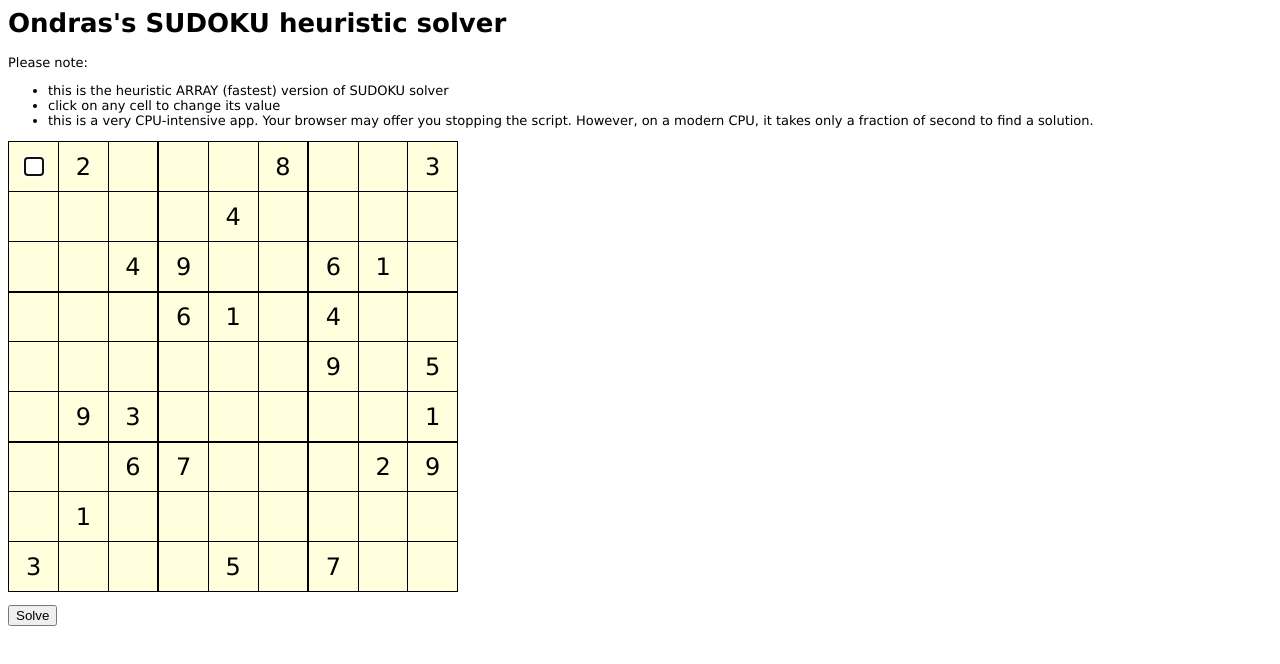
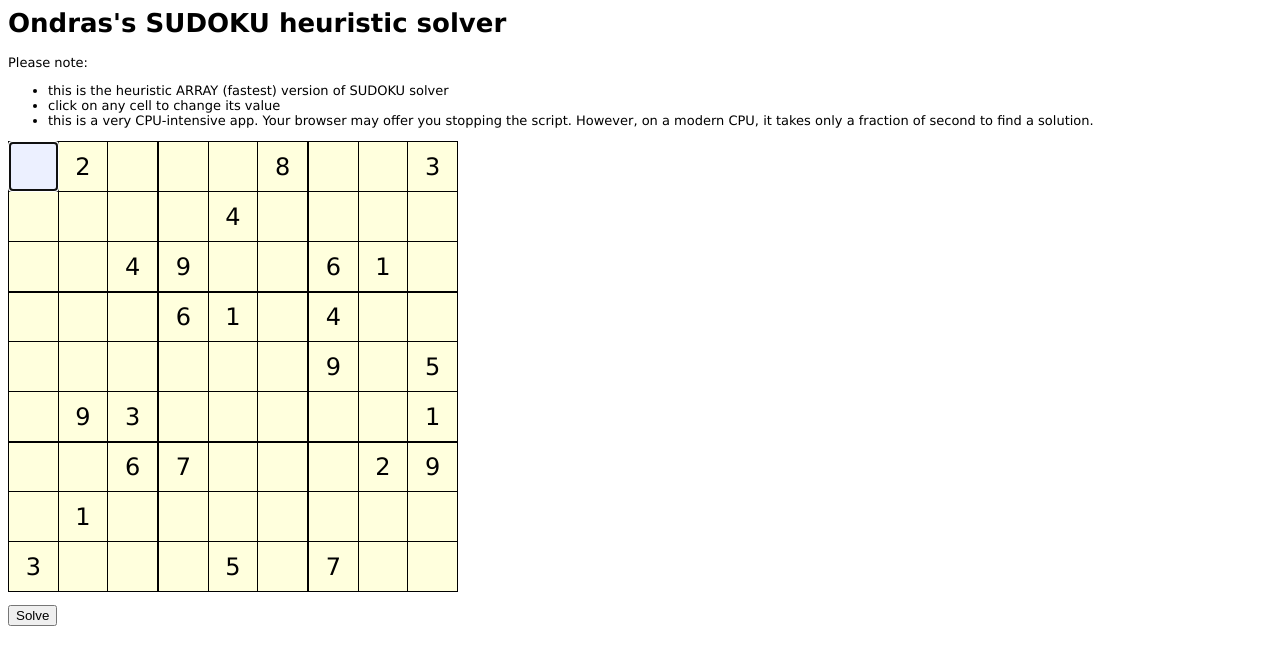
Before and after one commit to ondras/sudoku, a plain HTML site: page index.html in a window 1280 px wide. Both pictures are taken after a click on the element 33 px from the left and 166 px from the top of the page. Drawn offline with Linux system fonts and the light colour scheme.

Commit message:
Set input type number to edit fields and more seamless design

```diff
--- a/style.css
+++ b/style.css
@@ -23,6 +23,23 @@ table {
 	font-family: verdana, arial;
 	font-size: x-large;
 }
+.edit {
+	width: 100%;
+	border: none;
+	text-align: center;
+	min-height: 100%;
+	display: block;
+	font: inherit;
+	background-color: #ecf0ff;
+}
+.edit::-webkit-outer-spin-button,
+.edit::-webkit-inner-spin-button {
+	-webkit-appearance: none;
+	margin: 0;
+}
+.edit[type='number'] {
+	-moz-appearance: textfield;
+}
 
 body {
 	font-family: bitstream vera sans, verdana, arial;
--- a/sudoku.js
+++ b/sudoku.js
@@ -141,10 +141,10 @@ function attach_edit(elm) {
 	var ref = function() {
 		var inp = document.createElement("input");
 		inp.setAttribute("size","1");
-		inp.setAttribute("type","text");
-		inp.style.width = "20px";
-		inp.style.border = "1px solid #000";
-		inp.style.textAlign = "center";
+		inp.setAttribute("type","number");
+		inp.setAttribute("min","1");
+		inp.setAttribute("max","9");
+		inp.classList.add("edit");
 		inp.value = elm.innerHTML;
 		while (elm.firstChild) { elm.removeChild(elm.firstChild); }
 		elm.appendChild(inp);
```
